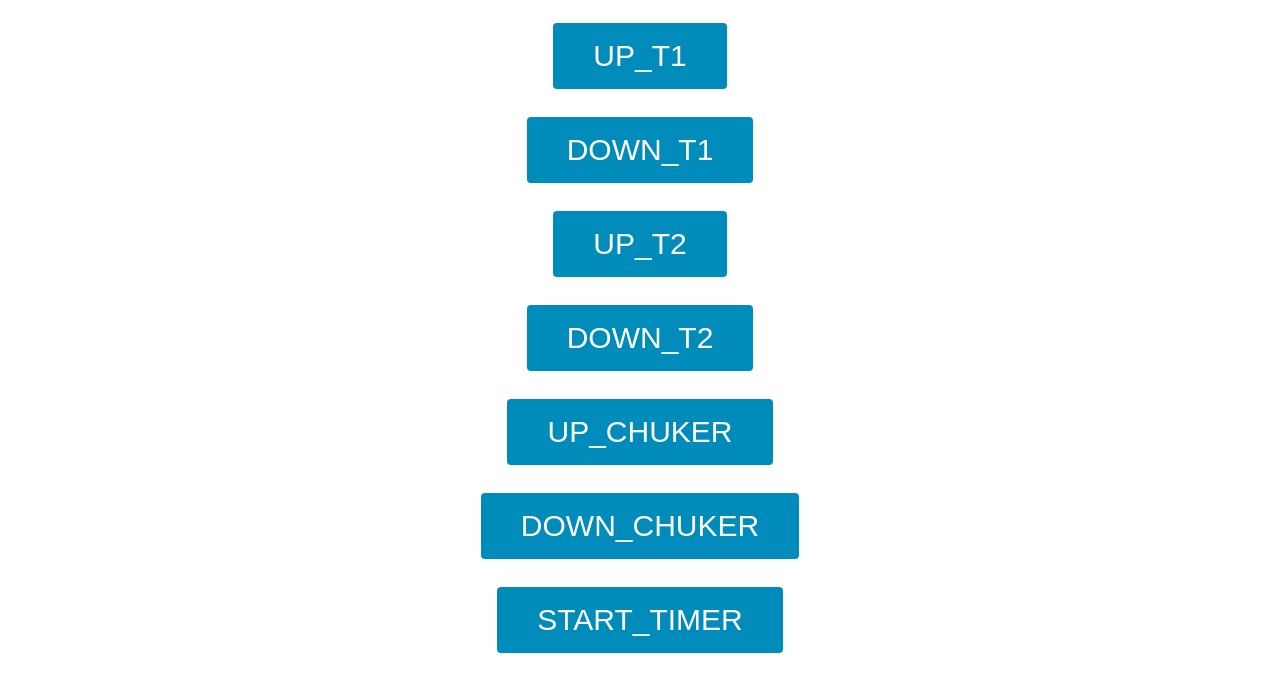
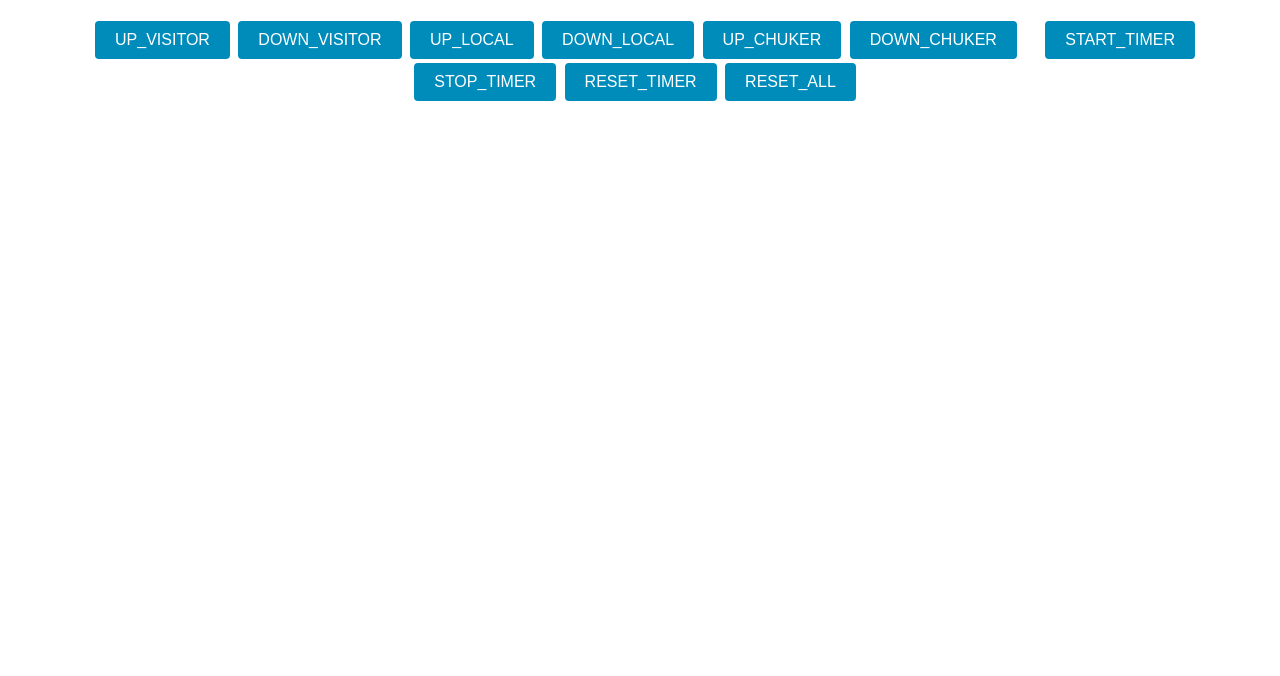
Before and after one commit to pedro-parodi-ramirez/PoloPoints, a plain HTML site: page scoreboard/data/index.html in a window 1280 px wide. Shown: the part 93-769 px from the top of the page. Drawn offline with Linux system fonts and the light colour scheme.

Commit message:
MODIFICACIONES: 1) Prints en consola ahora en ingles. 2) Renombrado TEAM_1 y TEAM_2 a VISITOR y LOCAL (respectivaemente). 3) Las solicitudes HTTP ahora tienen un solo parametro cmd=X (numerico) y es directamente el comando a ejecutar. Ej: /score?cmd=1 -> INC_SCORE_VISITOR.

```diff
--- a/scoreboard/data/index.html
+++ b/scoreboard/data/index.html
@@ -11,16 +11,20 @@
 
 <body>
     <h1>ESP32 Web Server</h1>
-    <p><a href="/score?cmd=up&param=t1"><button class="button">UP_T1</button></a></p>
-    <p><a href="/score?cmd=down&param=t1"><button class="button">DOWN_T1</button></a></p>
-    <p><a href="/score?cmd=up&param=t2"><button class="button">UP_T2</button></a></p>
-    <p><a href="/score?cmd=down&param=t2"><button class="button">DOWN_T2</button></a></p>
-    <p><a href="/chuker?cmd=up"><button class="button button">UP_CHUKER</button></a></p>
-    <p><a href="/chuker?cmd=down"><button class="button button2">DOWN_CHUKER</button></a></p>
-    <p><a href="/timer?cmd=start"><button class="button">START_TIMER</button></a></p>
-    <p><a href="/timer?cmd=stop"><button class="button">STOP_TIMER</button></a></p>
-    <p><a href="/timer?cmd=reset"><button class="button">RESET_TIMER</button></a></p>
-    <p><a href="/reset"><button class="button">RESET_ALL</button></a></p>
+    <span class="buttonContainer">
+        <a href="/score?cmd=0"><button class="button">UP_VISITOR</button></a>
+        <a href="/score?cmd=2"><button class="button">DOWN_VISITOR</button></a>
+        <a href="/score?cmd=1"><button class="button">UP_LOCAL</button></a>
+        <a href="/score?cmd=3"><button class="button">DOWN_LOCAL</button></a>
+        <a href="/chuker?cmd=4"><button class="button">UP_CHUKER</button></a>
+        <a href="/chuker?cmd=5"><button class="button">DOWN_CHUKER</button></a>
+    </span>
+    <span class="buttonContainer">
+        <a href="/timer?cmd=6"><button class="button">START_TIMER</button></a>
+        <a href="/timer?cmd=7"><button class="button">STOP_TIMER</button></a>
+        <a href="/timer?cmd=8"><button class="button">RESET_TIMER</button></a>
+        <a href="/reset"><button class="button">RESET_ALL</button></a>
+    </span>
 </body>
 
 </html>
--- a/scoreboard/data/style.css
+++ b/scoreboard/data/style.css
@@ -3,6 +3,12 @@ html {
   display: inline-block;
   margin: 0px auto;
   text-align: center;
+}
+
+.buttonContainer{
+  margin: 0;
+  width: 40%;
+  padding: 10px;
 }
 
 h1 {
@@ -15,14 +21,14 @@ p {
 }
 
 .button {
-  display: inline-block;
+  /* display: inline-block; */
   background-color: #008CBA;
   border: none;
   border-radius: 4px;
   color: white;
-  padding: 16px 40px;
+  padding: 10px 20px;
   text-decoration: none;
-  font-size: 30px;
+  font-size: 1rem;
   margin: 2px;
   cursor: pointer;
 }
```
Also changed, not shown: 2 other files.
